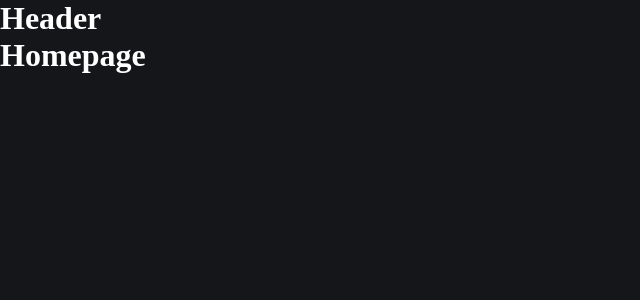
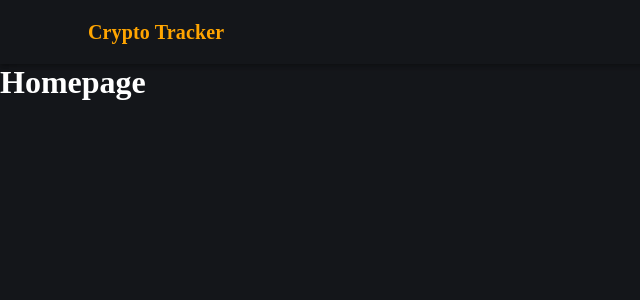
Before and after one commit to umeshraut2002/XivTech, a React (Vite) app in the folder crypto-pulse/: page / in a window 1280 px wide. Shown: the top 300 px of the page, without its empty margins (0-640 px from the left). Built offline with nearby package versions, Linux system fonts and the light colour scheme.

Commit message:
header created

```diff
--- a/crypto-pulse/src/components/Header.jsx
+++ b/crypto-pulse/src/components/Header.jsx
@@ -1,11 +1,27 @@
-import React from 'react'
+import React from 'react';
+import { AppBar, Toolbar, Typography, Container } from '@mui/material';
 
 const Header = () => {
   return (
-    <div>
-    <h1>Header</h1>
-    </div>
-  )
-}
+    <AppBar position="static" style={{ backgroundColor: '#14161a' }}>
+      <Container>
+        <Toolbar>
+          <Typography
+            variant="h6"
+            style={{
+              flex: 1,
+              color: 'orange',
+              fontFamily: 'Montserrat',
+              fontWeight: 'bold',
+              cursor: 'pointer',
+            }}
+          >
+            Crypto Tracker
+          </Typography>
+        </Toolbar>
+      </Container>
+    </AppBar>
+  );
+};
 
 export default Header;
```
